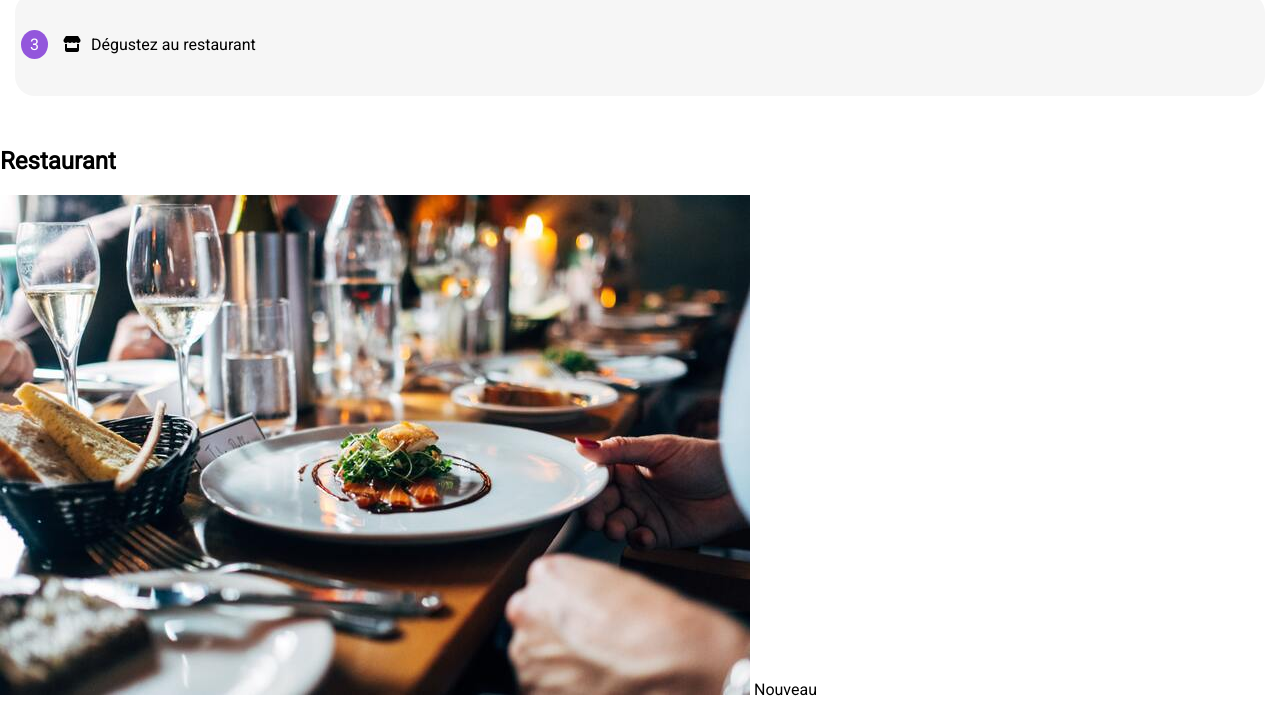
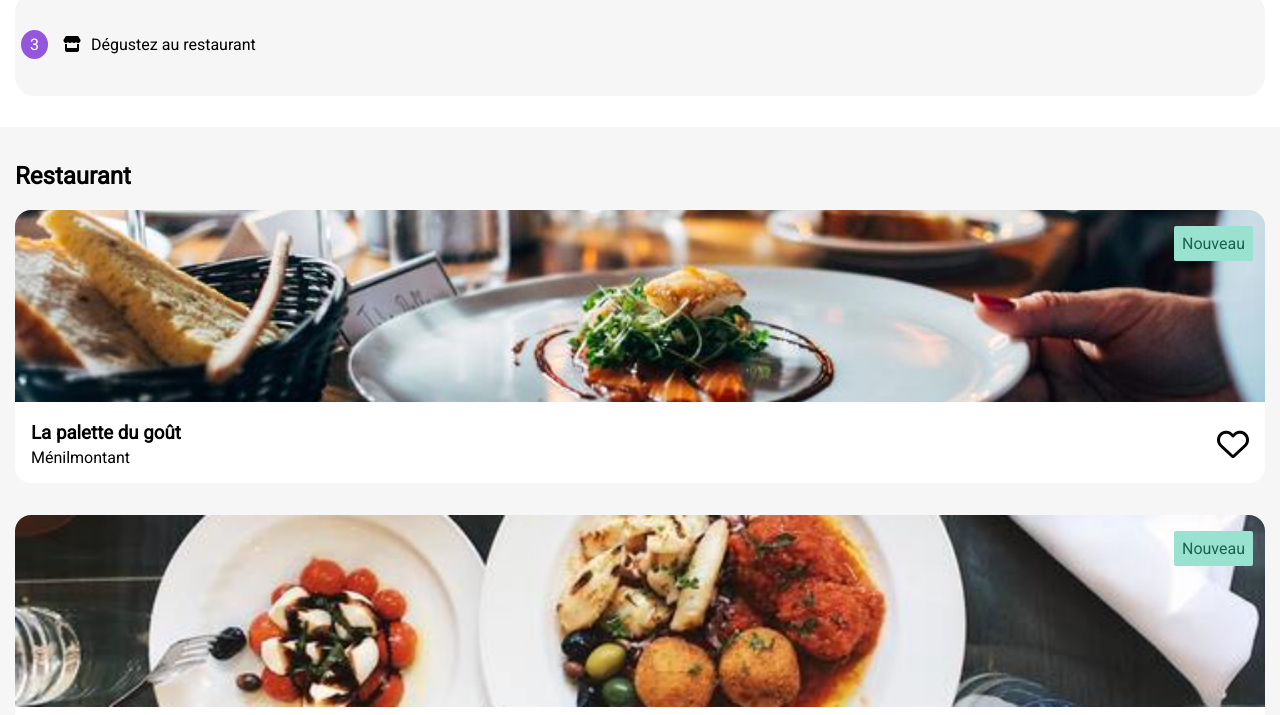
Before and after one commit to Xforce35/LESGUER_MIKAEL_3_220721.github.io, a website: page index.html in a window 1280 px wide. Shown: the part 660-1375 px from the top of the page. Drawn offline with Linux system fonts and the light colour scheme; a web font is replaced by a local one.

Commit message:
structuration du css

```diff
--- a/index.html
+++ b/index.html
@@ -67,7 +67,7 @@
     </section>
 
     <!--Nos restaurants-->
-    <section class="restaurant">
+    <section class="restaurants">
         <div class="container">
             <h2 class="restaurant__title">Restaurant</h2>
 
@@ -104,7 +104,6 @@
 
                 <a class="card" href="">
                     <img src="src/img/A_la_française.jpg" alt="" class="card__img">
-                    <!-- <span class="card__badge">Nouveau</span> -->
                     <div class="card__footer">
                         <div class="card__content">
                             <h3 class="card__title">À la française</h3>
@@ -119,7 +118,6 @@
 
                 <a class="card" href="">
                     <img src="src/img/Le_délice_des_sens.jpg" alt="" class="card__img">
-                    <span class="card__badge">Nouveau</span>
                     <div class="card__footer">
                         <div class="card__content">
                             <h3 class="card__title">Le délice des sens</h3>
--- a/sass/main.scss
+++ b/sass/main.scss
@@ -106,3 +106,130 @@ header {
         padding-right: 10px;
     }
 }
+
+.restaurants {
+    background-color: $grey-about;
+    padding: 15px;
+}
+
+.cards {
+  display: grid;
+  grid-template-columns: repeat(1, 1fr);
+  column-gap: 2rem;
+  row-gap: 2rem;
+}
+
+.card {
+  background-color: white;
+  border-radius: 1rem;
+  position: relative;
+  text-decoration: none;
+  color: inherit;
+  display: block;
+
+  &__img {
+    height: 12rem;
+    width: 100%;
+    border: transparent solid 0px;
+    border-radius: 1rem 1rem 0 0;
+    box-shadow: none;
+    object-fit: cover;
+  }
+
+  &__badge {
+    background-color: $color-tertiary;
+    color: darken($color-tertiary, 50%);
+    padding: 0.5rem;
+    border-radius: 0.125rem;
+    position: absolute;
+    top: 1rem;
+    right: 0.75rem;
+  }
+
+  &__footer {
+    padding: 1rem;
+    position: relative;
+    display: flex;
+    align-items: center;
+  }
+
+  &__content {
+    flex: 1;
+  }
+
+  &__title {
+    margin: 0;
+    margin-bottom: 0.25rem;
+  }
+
+  &__subtitle {
+    margin: 0;
+  }
+
+  &__btn {
+    height: 2rem;
+    width: 2rem;
+    background-color: transparent;
+    border: transparent 0px solid;
+    padding: 0;
+    display:flex;
+    align-items:center;
+    justify-content:center;
+  }
+
+  &__like {
+    background-color: white!important;
+  }
+}
+
+.menu {
+  &__btn {
+    height: 2rem;
+    width: 2rem;
+    background-color: transparent;
+    border: transparent 0px solid;
+    padding: 0;
+    display:flex;
+    align-items:center;
+    justify-content:center;
+    cursor: pointer;
+    position: relative;
+    background-color: black;
+
+    &:hover::before {
+      opacity: 1;
+    }
+
+    &::before {
+      opacity: 0;
+      transition: 0.5s;
+      content: "";
+      position: absolute;
+      top: 0;
+      left: 0;
+      height: 100%;
+      width: 100%;
+      background:linear-gradient(0deg, $color-primary 0%,$color-secondary 100%);
+    }
+  }
+   &__like {
+    transition-duration: .25s;
+    background-color: #f6f6f6;
+    position: absolute;
+    top: 0;
+    left: 0;
+    height: 100%;
+    width: 100%;
+    display:flex;
+    align-items:center;
+    justify-content:center;
+    mix-blend-mode: lighten;
+  }
+  &__btn:hover {
+    .menu__like {
+      &--noBg {
+        opacity: 0;
+      }
+    }
+  }
+}
```
Also changed, not shown: style.css, 1 other file.
